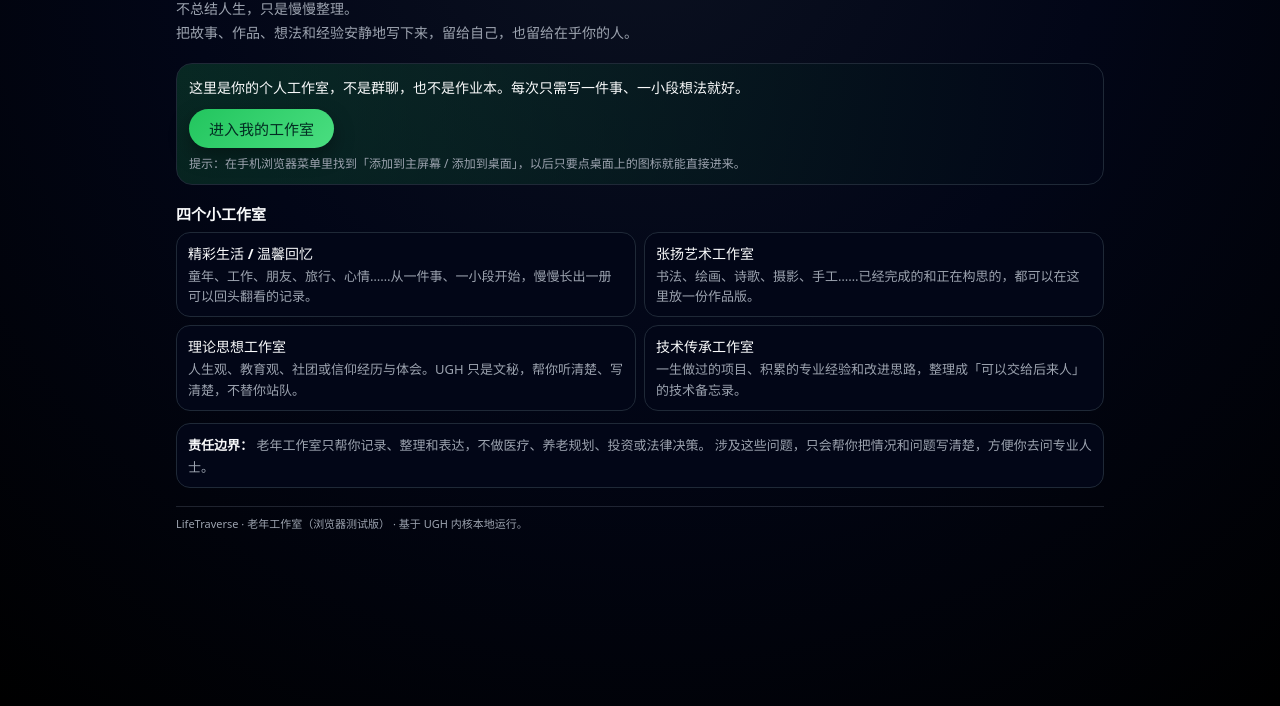
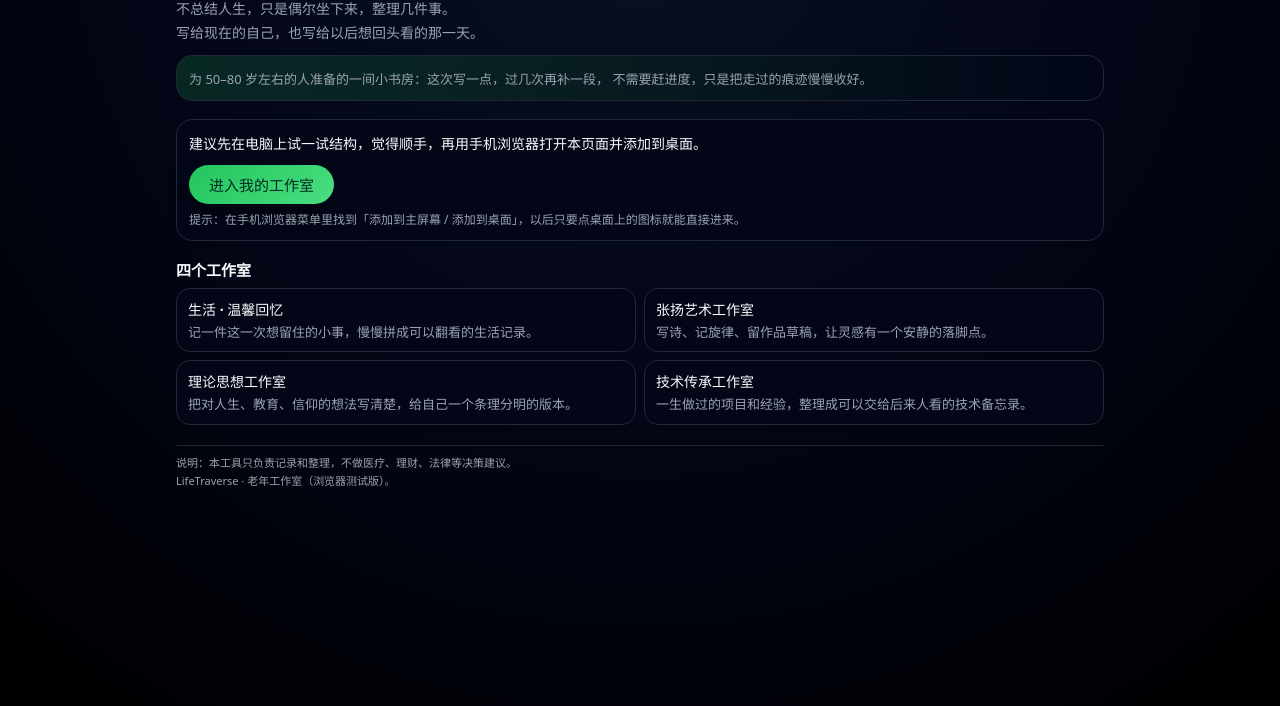
Before and after one commit to yuluo-UGH/life-traverse-studio, a plain HTML site: page index.html in a window 1280 px wide. Shown: the part 94-800 px from the top of the page. Drawn offline with Linux system fonts and the light colour scheme.

Commit message:
Update index.html
修改3

```diff
--- a/index.html
+++ b/index.html
@@ -3,13 +3,11 @@
 <head>
   <meta charset="UTF-8" />
   <meta name="viewport" content="width=device-width,initial-scale=1,maximum-scale=1" />
-  <title>LifeTraverse · 老年工作室 × UGH</title>
+  <title>LifeTraverse · 老年工作室</title>
   <style>
     :root {
       color-scheme: dark;
       --bg: #020617;
-      --bg-top: #020617;
-      --bg-bottom: #020617;
       --card: #020617;
       --accent: #22c55e;
       --accent-soft: rgba(34, 197, 94, 0.12);
@@ -19,7 +17,7 @@
     }
     * { box-sizing: border-box; margin: 0; padding: 0; }
     body {
-      font-family: system-ui,-apple-system,BlinkMacSystemFont,"PingFang SC","Microsoft YaHei",sans-serif;
+      font-family: system-ui, -apple-system, BlinkMacSystemFont, "PingFang SC", "Microsoft YaHei", sans-serif;
       background: radial-gradient(circle at top, #0b1120 0, #020617 45%, #000 100%);
       color: var(--text-main);
       min-height: 100vh;
@@ -31,9 +29,7 @@
       max-width: 960px;
       padding: 22px 16px 32px;
     }
-    header {
-      margin-bottom: 18px;
-    }
+    header { margin-bottom: 18px; }
     .logo-line {
       font-size: 15px;
       letter-spacing: 0.08em;
@@ -50,15 +46,24 @@
       font-size: 14px;
       line-height: 1.7;
       color: var(--text-sub);
-      margin-bottom: 12px;
+      margin-bottom: 10px;
     }
-
-    .cta-top {
+    .tagline-card {
       padding: 12px 12px 10px;
       border-radius: 16px;
       border: 1px solid var(--border-soft);
       background: radial-gradient(circle at top left, rgba(34, 197, 94, 0.18), #020617);
-      margin-bottom: 14px;
+      font-size: 13px;
+      line-height: 1.7;
+      color: var(--text-sub);
+    }
+
+    .cta-top {
+      margin-top: 18px;
+      padding: 12px 12px 10px;
+      border-radius: 16px;
+      border: 1px solid var(--border-soft);
+      background: #020617;
     }
     .cta-text {
       font-size: 14px;
@@ -75,21 +80,21 @@
       font-size: 15px;
       font-weight: 560;
       color: #022c22;
-      background: linear-gradient(135deg,#22c55e,#4ade80);
+      background: linear-gradient(135deg, #22c55e, #4ade80);
       cursor: pointer;
       text-decoration: none;
-      box-shadow: 0 8px 20px rgba(0,0,0,0.35);
+      box-shadow: 0 8px 20px rgba(0, 0, 0, 0.35);
       transition: transform 0.14s ease-out, box-shadow 0.14s ease-out, background 0.14s ease-out;
       white-space: nowrap;
     }
     .cta-btn:hover {
       transform: translateY(-1px);
-      box-shadow: 0 10px 26px rgba(0,0,0,0.45);
-      background: linear-gradient(135deg,#4ade80,#bbf7d0);
+      box-shadow: 0 10px 26px rgba(0, 0, 0, 0.45);
+      background: linear-gradient(135deg, #4ade80, #bbf7d0);
     }
     .cta-btn:active {
       transform: translateY(0);
-      box-shadow: 0 4px 12px rgba(0,0,0,0.45);
+      box-shadow: 0 4px 12px rgba(0, 0, 0, 0.45);
     }
     .cta-note {
       margin-top: 6px;
@@ -104,10 +109,9 @@
       font-size: 15px;
       font-weight: 600;
     }
-
     .studio-grid {
       display: grid;
-      grid-template-columns: repeat(2,minmax(0,1fr));
+      grid-template-columns: repeat(2, minmax(0, 1fr));
       gap: 8px;
     }
     @media (max-width: 640px) {
@@ -130,29 +134,17 @@
       color: var(--text-sub);
     }
 
-    .info-card {
-      margin-top: 12px;
-      padding: 10px 11px 9px;
-      border-radius: 14px;
-      background: #020617;
-      border: 1px solid var(--border-soft);
-      font-size: 13px;
-      color: var(--text-sub);
-      line-height: 1.7;
-    }
-    .info-card b { color: var(--text-main); }
-
     footer {
-      margin-top: 18px;
+      margin-top: 20px;
       font-size: 11px;
       color: var(--text-sub);
-      border-top: 1px solid rgba(148,163,184,0.2);
+      border-top: 1px solid rgba(148, 163, 184, 0.2);
       padding-top: 8px;
       line-height: 1.6;
     }
   </style>
   <script>
-    // 是否已经来过一次：来过就直接进工作台
+    // 已经进入过工作室的话，下次直接进去（保留之前的体验）
     (function () {
       try {
         var VISIT_KEY = "lt_elder_hasVisited";
@@ -162,9 +154,7 @@
         if (hasVisited && !forceHome) {
           window.location.replace("studio.html");
         }
-      } catch (e) {
-        // 本地不开启也没关系
-      }
+      } catch (e) {}
     })();
 
     function enterStudio() {
@@ -179,16 +169,20 @@
   <main class="wrap">
     <header>
       <div class="logo-line">LIFETRAVERSE · PERSONAL STUDIO</div>
-      <h1>老年工作室 × UGH</h1>
+      <h1>老年工作室</h1>
       <div class="subtitle">
-        不总结人生，只是慢慢整理。<br />
-        把故事、作品、想法和经验安静地写下来，留给自己，也留给在乎你的人。
+        不总结人生，只是偶尔坐下来，整理几件事。<br />
+        写给现在的自己，也写给以后想回头看的那一天。
+      </div>
+      <div class="tagline-card">
+        为 50–80 岁左右的人准备的一间小书房：这次写一点，过几次再补一段，
+        不需要赶进度，只是把走过的痕迹慢慢收好。
       </div>
     </header>
 
     <section class="cta-top">
       <div class="cta-text">
-        这里是你的个人工作室，不是群聊，也不是作业本。每次只需写一件事、一小段想法就好。
+        建议先在电脑上试一试结构，觉得顺手，再用手机浏览器打开本页面并添加到桌面。
       </div>
       <button class="cta-btn" onclick="enterStudio()">进入我的工作室</button>
       <div class="cta-note">
@@ -197,43 +191,38 @@
     </section>
 
     <section>
-      <div class="section-title">四个小工作室</div>
+      <div class="section-title">四个工作室</div>
       <div class="studio-grid">
         <div class="studio-card">
-          <div class="studio-name">精彩生活 / 温馨回忆</div>
+          <div class="studio-name">生活 · 温馨回忆</div>
           <div class="studio-desc">
-            童年、工作、朋友、旅行、心情……从一件事、一小段开始，慢慢长出一册可以回头翻看的记录。
+            记一件这一次想留住的小事，慢慢拼成可以翻看的生活记录。
           </div>
         </div>
         <div class="studio-card">
           <div class="studio-name">张扬艺术工作室</div>
           <div class="studio-desc">
-            书法、绘画、诗歌、摄影、手工……已经完成的和正在构思的，都可以在这里放一份作品版。
+            写诗、记旋律、留作品草稿，让灵感有一个安静的落脚点。
           </div>
         </div>
         <div class="studio-card">
           <div class="studio-name">理论思想工作室</div>
           <div class="studio-desc">
-            人生观、教育观、社团或信仰经历与体会。UGH 只是文秘，帮你听清楚、写清楚，不替你站队。
+            把对人生、教育、信仰的想法写清楚，给自己一个条理分明的版本。
           </div>
         </div>
         <div class="studio-card">
           <div class="studio-name">技术传承工作室</div>
           <div class="studio-desc">
-            一生做过的项目、积累的专业经验和改进思路，整理成「可以交给后来人」的技术备忘录。
+            一生做过的项目和经验，整理成可以交给后来人看的技术备忘录。
           </div>
         </div>
       </div>
     </section>
 
-    <section class="info-card">
-      <b>责任边界：</b>
-      老年工作室只帮你记录、整理和表达，不做医疗、养老规划、投资或法律决策。
-      涉及这些问题，只会帮你把情况和问题写清楚，方便你去问专业人士。
-    </section>
-
     <footer>
-      LifeTraverse · 老年工作室（浏览器测试版） · 基于 UGH 内核本地运行。
+      说明：本工具只负责记录和整理，不做医疗、理财、法律等决策建议。<br />
+      LifeTraverse · 老年工作室（浏览器测试版）。
     </footer>
   </main>
 </body>
```
